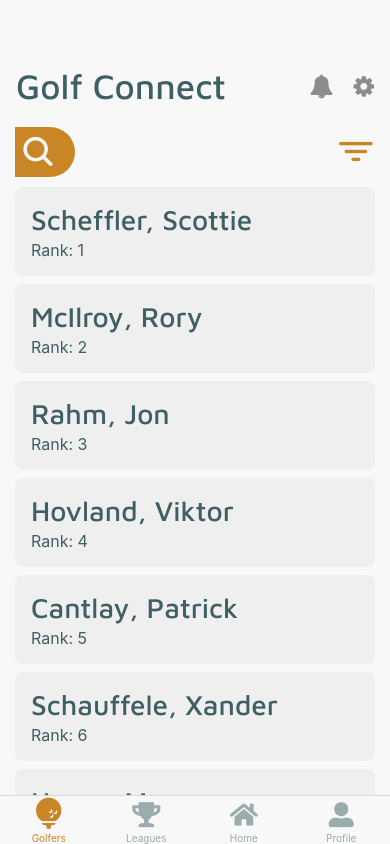
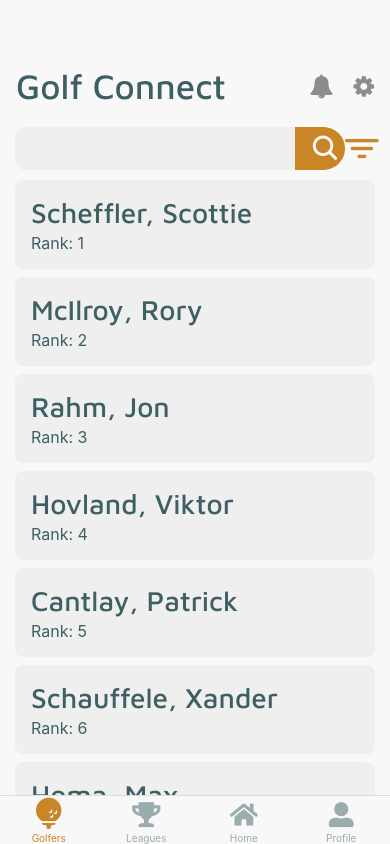
Before and after one commit to nmoore14/golf-connect, a React Native app: screen /Golfers in a window 390 px wide. Built offline with nearby package versions, Linux system fonts and the light colour scheme.

Commit message:
[ui] Add search functionality to Golfer screen

```diff
--- a/babel.config.js
+++ b/babel.config.js
@@ -2,5 +2,8 @@ module.exports = function(api) {
   api.cache(true);
   return {
     presets: ['babel-preset-expo'],
+    plugins: [
+      'react-native-reanimated/plugin',
+    ],
   };
 };
--- a/package.json
+++ b/package.json
@@ -17,6 +17,7 @@
     "expo-status-bar": "~1.6.0",
     "react": "18.2.0",
     "react-native": "0.72.5",
+    "react-native-reanimated": "^3.5.4",
     "react-native-safe-area-context": "4.6.3",
     "react-native-screens": "^3.25.0"
   },
--- /dev/null
+++ b/src/components/ui/Golfers/GolferSearch.tsx
@@ -0,0 +1,68 @@
+import React, { useState } from 'react';
+import { View, TextInput, Button, StyleSheet, TouchableOpacity } from 'react-native';
+import { Ionicons } from '@expo/vector-icons';
+import { ThemeContext } from '../../../theme/ThemeProvider';
+import { iTheme } from '../../../types/theme';
+
+interface SearchProps {
+  onSearch: (query: string) => void;
+}
+
+const GolferSearch: React.FC<SearchProps> = ({ onSearch }) => {
+  const [query, setQuery] = useState('');
+
+  const handleSearch = () => {
+    onSearch(query);
+  };
+
+  return (
+    <ThemeContext.Consumer>
+      {(context: { theme: iTheme }) => (
+        <View style={styles.container}>
+          <TextInput style={{
+            ...styles.input,
+            backgroundColor: context.theme.colors.backgroundAlt,
+            color: context.theme.colors.primary,
+          }} />
+          <TouchableOpacity
+            style={{
+              ...styles.searchButton,
+              backgroundColor: context.theme.colors.accent,
+            }}
+          >
+            <Ionicons name='search' size={30} color={ context.theme.colors.background } />
+          </TouchableOpacity>
+        </View>
+      )}
+    </ThemeContext.Consumer>
+  );
+};
+
+const styles = StyleSheet.create({
+  container: {
+    flexDirection: 'row',
+    alignItems: 'center',
+    justifyContent: 'space-between',
+  },
+  searchButton: {
+    display: 'flex',
+    flexDirection: 'row',
+    justifyContent: 'flex-end',
+    alignItems: 'center',
+    width: 50,
+    padding: 5,
+    borderTopRightRadius: 100,
+    borderBottomRightRadius: 100,
+  },
+  input: {
+    fontFamily: 'Quicksand-Regular',
+    fontSize: 24,
+    height: 43,
+    width: 280,
+    padding: 10,
+    borderTopLeftRadius: 10,
+    borderBottomLeftRadius: 10,
+  },
+});
+
+export default GolferSearch;
--- a/src/screens/Golfers.tsx
+++ b/src/screens/Golfers.tsx
@@ -5,6 +5,7 @@ import { iTheme } from '../types/theme';
 
 import { Ionicons } from '@expo/vector-icons';
 
+import GolferSearch from '../components/ui/Golfers/GolferSearch';
 import GolferListItem from '../components/ui/Golfers/GolferListItem';
 
 import rankings from '../data/rankings.json';
@@ -12,6 +13,10 @@ import rankings from '../data/rankings.json';
 type GolferProps = {
   lastName: string,
   firstName: string,
+}
+
+const onSearch = (query:string) => {
+  console.log(query);
 }
 
 export default function Home() {
@@ -26,14 +31,7 @@ export default function Home() {
             ...styles.golfersHeader,
             backgroundColor: context.theme.colors.background,
           }}>
-            <TouchableOpacity
-              style={{
-                ...styles.searchButton,
-                backgroundColor: context.theme.colors.accent,
-              }}
-            >
-              <Ionicons name='search' size={36} color={ context.theme.colors.background } />
-            </TouchableOpacity>
+            <GolferSearch onSearch={ onSearch }/>
             <TouchableOpacity>
               <Ionicons name='filter' size={36} color={ context.theme.colors.accent } />
             </TouchableOpacity>
@@ -65,24 +63,6 @@ const styles = StyleSheet.create({
     borderRadius: 5,
     marginBottom: 5,
   },
-  searchButton: {
-    display: 'flex',
-    flexDirection: 'row',
-    justifyContent: 'flex-start',
-    alignItems: 'center',
-    width: 60,
-    padding: 5,
-    borderTopRightRadius: 100,
-    borderBottomRightRadius: 100,
-  },
-  input: {
-    fontFamily: 'Quicksand-Regular',
-    fontSize: 24,
-    height: 50,
-    width: '100%',
-    padding: 10,
-    borderRadius: 10,
-  },
   title: {
     fontFamily: 'MavenPro-Bold',
   }
```
Also changed, not shown: 1 other file (tests, documents, lock files or other folders).
